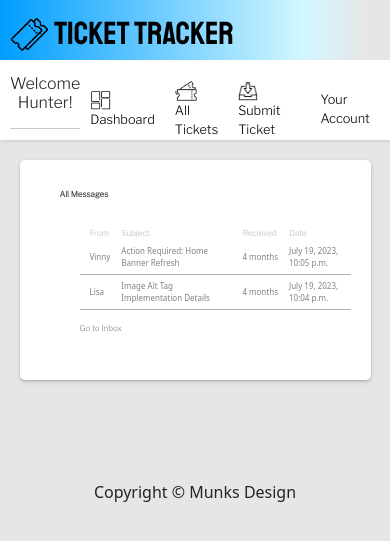
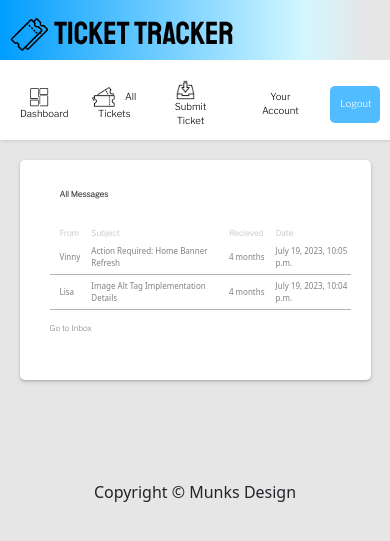
Before and after one commit to Munks-Moon/Ticket-Tracker, a Django app: page /all-messages/ in a window 390 px wide. Shown: the top 541 px of the page. Run offline with Django 4.2, Linux system fonts and the light colour scheme; a user stored in the database is signed in; data comes from the database, SQL or seed files in the repository; parts of the project's set-up code (start-up, migrations or seed data) failed here and were passed over.

Commit message:
First media responsive change

```diff
--- a/mainapp/static/css/base.css
+++ b/mainapp/static/css/base.css
@@ -12,6 +12,11 @@ h6 {
 	color: #d3d3d3;
 }
 
+hr {
+	z-index: 10;
+	position: relative;
+}
+
 /* Login Page */
 
 #login-box {
@@ -22,7 +27,7 @@ h6 {
 	background-color: #ffffff;
 	margin-left: auto;
 	margin-right: auto;
-	margin-top: 100px;
+	margin-top: 200px;
 	box-shadow: rgba(0, 0, 0, 0.25) 0px 54px 55px,
 		rgba(0, 0, 0, 0.12) 0px -12px 30px, rgba(0, 0, 0, 0.12) 0px 4px 6px,
 		rgba(0, 0, 0, 0.17) 0px 12px 13px, rgba(0, 0, 0, 0.09) 0px -3px 5px;
@@ -43,7 +48,7 @@ h6 {
 	margin-left: 50px;
 }
 
-.login-button, .demo-button {
+.login-button {
 	margin-top: 20px;
 	border-radius: 5px;
 	border: none;
@@ -56,6 +61,8 @@ h6 {
 	font-family: "Libre Franklin", sans-serif;
 }
 
+
+
 .login-button:hover {
 	color: #818181;
 }
@@ -67,10 +74,21 @@ h6 {
 	cursor: pointer;
 	text-align: left;
 	width: 100px;
+	padding-left: 20px;
+
 }
 
 .login-button a:hover {
 	color: #000000;
+}
+
+.logout-container {
+	margin-left: 20px;
+}
+
+.logout-container a {
+	color: white;
+	padding-left: 10px;
 }
 
 /* Header navigation */
@@ -149,7 +167,6 @@ td img:hover {
 	font-size: large;
 }
 
-
 /* Ticket form */
 
 #id_description,
@@ -184,7 +201,7 @@ td img:hover {
 }
 
 .main-text-dash {
-	padding-left: 40px;
+	padding-left: 10px;
 }
 
 .ticket-form {
@@ -269,7 +286,6 @@ td img:hover {
 
 .ticket-column h6 {
 	font-weight: bold;
-
 }
 
 .ticket-column p {
@@ -449,6 +465,7 @@ td img:hover {
 	margin-left: 5%;
 	margin-right: 5%;
 	height: fit-content;
+
 	border-radius: 5px;
 	padding: 20px;
 	padding-bottom: 30px;
@@ -473,6 +490,7 @@ td img:hover {
 
 .top-box {
 	order: 1;
+	display: flex;
 }
 
 .bottom-boxes {
@@ -605,11 +623,11 @@ td img:hover {
 	background-color: #00a2ff;
 }
 
-.field-container {
+.tps-container {
 	border: 1px solid #efefef;
 	border-radius: 5px;
 	width: fit-content;
-	padding: 2px;
+	/* padding: 2px; */
 	padding-left: 5px;
 	padding-right: 5px;
 	background-color: #efefef;
@@ -670,6 +688,7 @@ td img:hover {
 		padding-top: 0;
 		margin-top: 60px;
 		overflow-y: 0;
+
 	}
 
 	.sidebar-content {
@@ -677,11 +696,22 @@ td img:hover {
 		justify-content: flex-start;
 		align-items: center;
 		padding: 10px;
+		text-align: center;
 	}
 
 	.sidebar-content a {
-		font-size: 0.8em;
+		font-size: 0.6em;
 	}
+
+	.welcome-sidebar {
+		display: none;
+	}
+
+	.logout-button {
+		width: 50px;
+		padding-left: 0px;
+	}
+
 
 	.flex-container {
 		font-size: 0.5em;
@@ -725,4 +755,8 @@ td img:hover {
 		margin-right: 10px;
 		width: 80%;
 	}
+
+	.bottom-boxes {
+		flex-direction: column;
+	}
 }
--- a/mainapp/templates/sidebar.html
+++ b/mainapp/templates/sidebar.html
@@ -1,7 +1,7 @@
 {% load static %}
 <div class="sidebar">
 	<div class="sidebar-content">
-		<div style="text-align: center">
+		<div class="welcome-sidebar" style="text-align: center">
 			<h6>Welcome {{request.user}}!</h6>
 			<hr />
 		</div>
@@ -30,11 +30,9 @@
 
 		<br />
 		{% if request.user.is_authenticated %}
-		<div style="margin-left: 20px">
+		<div class="logout-container">
 			<button class="logout-button">
-				<a href="{% url 'logout' %}" style="color: white; padding-left: 20px"
-					>Logout</a
-				>
+				<a href="{% url 'logout' %}" style="color: white;">Logout</a>
 			</button>
 		</div>
 	</div>
```
Also changed, not shown: mainapp/templates/account/account.html (+8 -8 lines), mainapp/templates/account/dashboard.html (+3 -15 lines), mainapp/templates/account/latest_tickets.html (+5 -5 lines), mainapp/templates/account/tickets.html (+7 -8 lines), mainapp/templates/ticket_room.html (+12 -8 lines), 1 other file.
